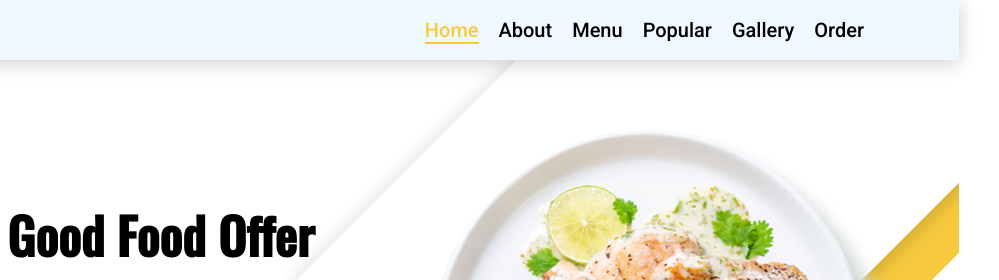
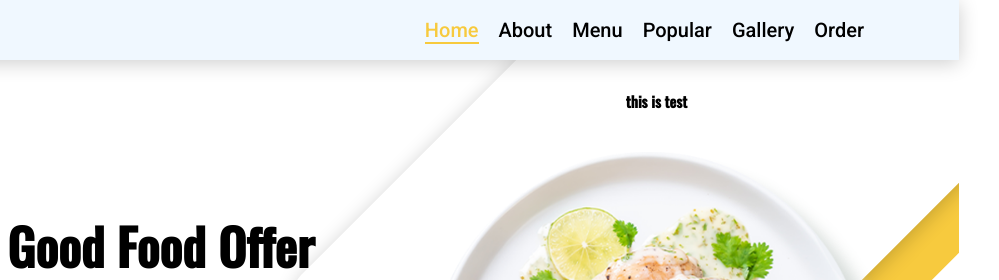
Before and after one commit to mukeshk2812/foodWeb, a plain HTML site: page food-website/index.html in a window 1280 px wide. Shown: the top 280 px of the page, 281-1280 px from the left. Drawn offline with nearby package versions, Linux system fonts and the light colour scheme.

Commit message:
Update index.html

```diff
--- a/food-website/index.html
+++ b/food-website/index.html
@@ -80,6 +80,7 @@
         </div>
 
         <div class="home-image">
+          <h1> this is test</h1>
           <img src="./images/home-img.png" alt="Net Error" />
         </div>
       </section>
```
